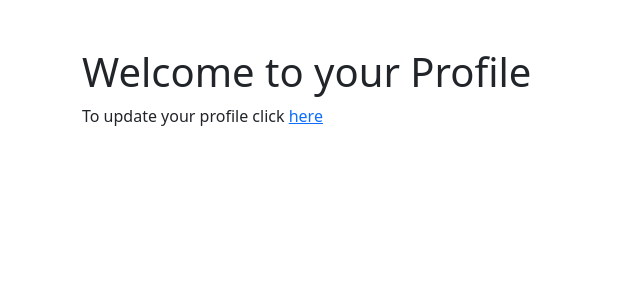
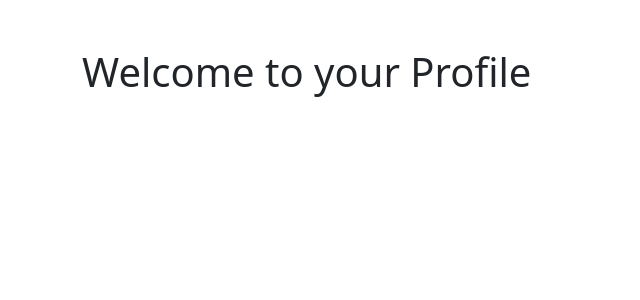
Before and after one commit to Mohaiminul69/django-practice-19.5, a Django app: page /profile/ in a window 1280 px wide. Shown: the part 56-356 px from the top of the page, without its empty margins (0-640 px from the left). Run offline with Django 5.2, Linux system fonts and the light colour scheme; a user stored in the database is signed in; some libraries are stand-ins or nearby versions.

Commit message:
registration done using class view.

```diff
--- a/musicians_directory/user/templates/profile.html
+++ b/musicians_directory/user/templates/profile.html
@@ -3,10 +3,6 @@
   <h1>
     Welcome to your Profile {{user.first_name|title}} {{user.last_name|title}}
   </h1>
-  <p>
-    To update your profile click
-    <a href="{% url 'update_profile_page' %}">here</a>
-  </p>
 
   <div class="my-4"></div>
 </section>
--- a/musicians_directory/user/urls.py
+++ b/musicians_directory/user/urls.py
@@ -1,10 +1,9 @@
 from django.urls import path
-from .views import sign_up, UserLoginView, user_logout, ProfileView, edit_profile
+from .views import UserRegister, UserLoginView, user_logout, ProfileView
 
 urlpatterns = [
-    path("sign_up", sign_up, name="register_page"),
+    path("sign_up", UserRegister.as_view(), name="register_page"),
     path("login/", UserLoginView.as_view(), name="login_page"),
     path("logout", user_logout, name="logout_page"),
     path("profile/", ProfileView.as_view(), name="profile_page"),
-    path("profile/edit", edit_profile, name="update_profile_page"),
 ]
--- a/musicians_directory/user/views.py
+++ b/musicians_directory/user/views.py
@@ -1,24 +1,33 @@
 from django.shortcuts import render, redirect
-from .forms import RegistrationForm, ChangeUserForm
+from .forms import RegistrationForm
 from django.contrib import messages
 from django.utils.decorators import method_decorator
+from django.views.generic import CreateView
 from django.contrib.auth.views import LoginView, TemplateView
 from django.urls import reverse_lazy
 from django.contrib.auth.decorators import login_required
 from django.contrib.auth import logout
+from django.contrib.auth.models import User
 
 
 # Create your views here.
-def sign_up(request):
-    if request.method == "POST":
-        register_form = RegistrationForm(request.POST)
-        if register_form.is_valid():
-            register_form.save()
-            messages.success(request, "User Registered Succesfully")
-            return redirect("login_page")
-    else:
-        register_form = RegistrationForm()
-    return render(request, "sign_up.html", {"form": register_form, "type": "Register"})
+class UserRegister(CreateView):
+    model = User
+    form_class = RegistrationForm
+    template_name = "sign_up.html"
+    success_url = reverse_lazy("login_page")
+
+    def form_valid(self, form):
+        messages.success(self.request, "Account created successfully!")
+        return super().form_valid(form)
+
+    def form_invalid(self, form):
+        return super().form_invalid(form)
+
+    def get_context_data(self, **kwargs):
+        context = super().get_context_data(**kwargs)
+        context["type"] = "Register"
+        return context
 
 
 class UserLoginView(LoginView):
@@ -54,16 +63,3 @@ class ProfileView(TemplateView):
         context = super().get_context_data(**kwargs)
         context["user"] = self.request.user
         return context
-
-
-@login_required
-def edit_profile(request):
-    if request.method == "POST":
-        profile_form = ChangeUserForm(request.POST, instance=request.user)
-        if profile_form.is_valid():
-            profile_form.save()
-            messages.success(request, "Profile updated successfully")
-            return redirect("profile_page")
-    else:
-        profile_form = ChangeUserForm(instance=request.user)
-    return render(request, "update_profile.html", {"form": profile_form})
```
Also changed, not shown: musicians_directory/user/templates/update_profile.html (deleted, +0 -12 lines), musicians_directory/db.sqlite3.
